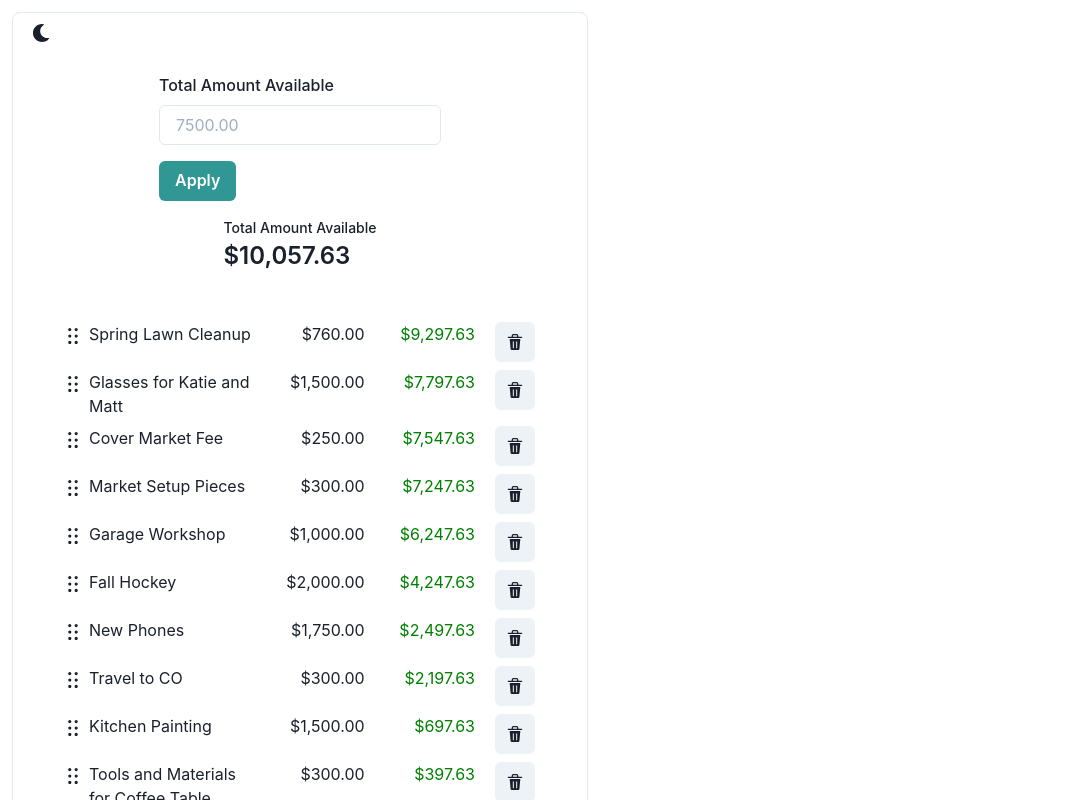
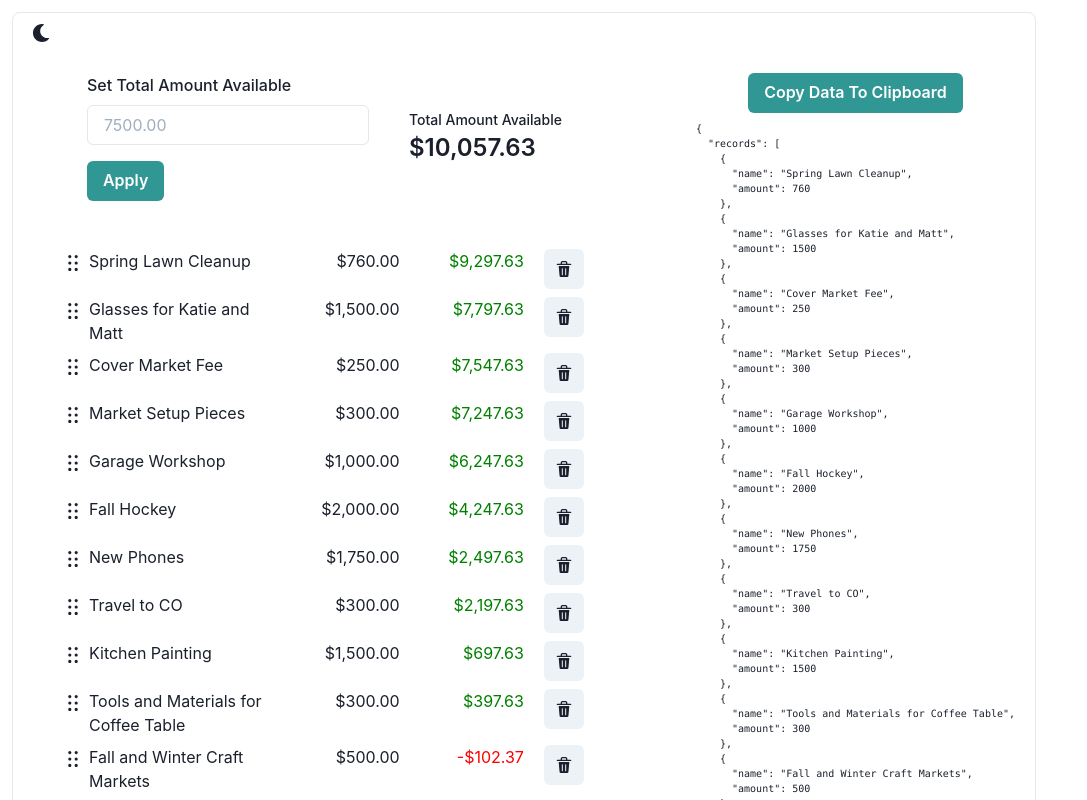
Before and after one commit to soupmatt/react-budget-sorter, a React (Create React App) app: page / in a window 1280 px wide. Shown: the top 800 px of the page, without its empty margins (0-1087 px from the left). Built offline with nearby package versions, Linux system fonts and the light colour scheme.

Commit message:
Change the layout to two columns

```diff
--- a/src/App.tsx
+++ b/src/App.tsx
@@ -7,7 +7,7 @@ export const App = () => (
   <ChakraProvider theme={theme}>
     <Box fontSize="l">
       <Grid minH="100vh" p={3}>
-        <Box maxW="xl" borderWidth="1px" borderRadius="lg">
+        <Box maxW="5xl" borderWidth="1px" borderRadius="lg">
           <ColorModeSwitcher justifySelf="flex-end" />
           <BudgetSorter />
         </Box>
--- a/src/BudgetSorter.tsx
+++ b/src/BudgetSorter.tsx
@@ -6,7 +6,7 @@ import { DragDropContext, DropResult } from "react-beautiful-dnd";
 import * as types from "./types";
 import * as utils from "./utils";
 import { DataOutput } from "./DataOutput";
-import { VStack } from "@chakra-ui/layout";
+import { HStack, VStack } from "@chakra-ui/layout";
 import { Stat, StatLabel, StatNumber } from "@chakra-ui/stat";
 
 export const BudgetSorter = () => {
@@ -67,15 +67,21 @@ export const BudgetSorter = () => {
 
   return (
     <DragDropContext onDragEnd={onDragEnd}>
+      <HStack spacing={10} alignItems="start">
         <VStack spacing={4} padding={5}>
+          <HStack spacing={10}>
             <TotalForm onSubmit={onTotalAmountSubmit} />
             <Stat>
               <StatLabel>Total Amount Available</StatLabel>
               <StatNumber>{utils.formatCurrency(state.totalAmount)}</StatNumber>
             </Stat>
+          </HStack>
           <BudgetItemSorter {...state} onItemDelete={onItemDelete} />
+        </VStack>
+        <VStack spacing={4} padding={5}>
           <DataOutput {...state} />
         </VStack>
+      </HStack>
     </DragDropContext>
   );
 };
--- a/src/DataOutput.tsx
+++ b/src/DataOutput.tsx
@@ -21,7 +21,7 @@ export const DataOutput: React.FunctionComponent<types.BudgetSorterState> = (
       <Button onClick={onCopy} colorScheme="teal">
         {hasCopied ? "Copied" : "Copy Data To Clipboard"}
       </Button>
-      <Text as="pre" fontSize="small">
+      <Text as="pre" fontSize="x-small">
         {jsonStr}
       </Text>
     </VStack>
--- a/src/TotalForm.tsx
+++ b/src/TotalForm.tsx
@@ -13,7 +13,7 @@ export const TotalForm: React.FunctionComponent<TotalFormProps> = ({
   return (
     <form onSubmit={handleSubmit(onSubmit)}>
       <FormControl id="totalAmount">
-        <FormLabel htmlFor="totalAmount">Total Amount Available</FormLabel>
+        <FormLabel htmlFor="totalAmount">Set Total Amount Available</FormLabel>
         <Input
           name="totalAmount"
           type="number"
```
Lines whose indentation alone changed are shown as unchanged.
